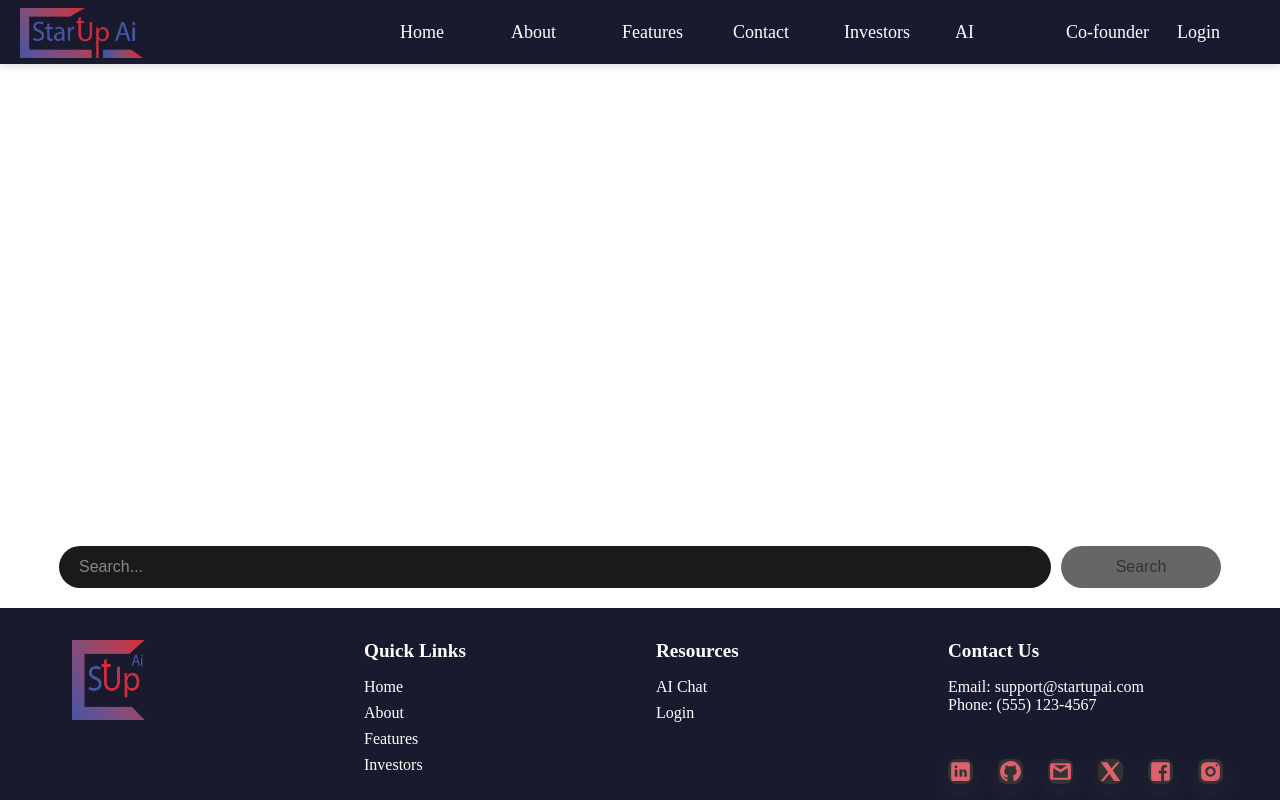
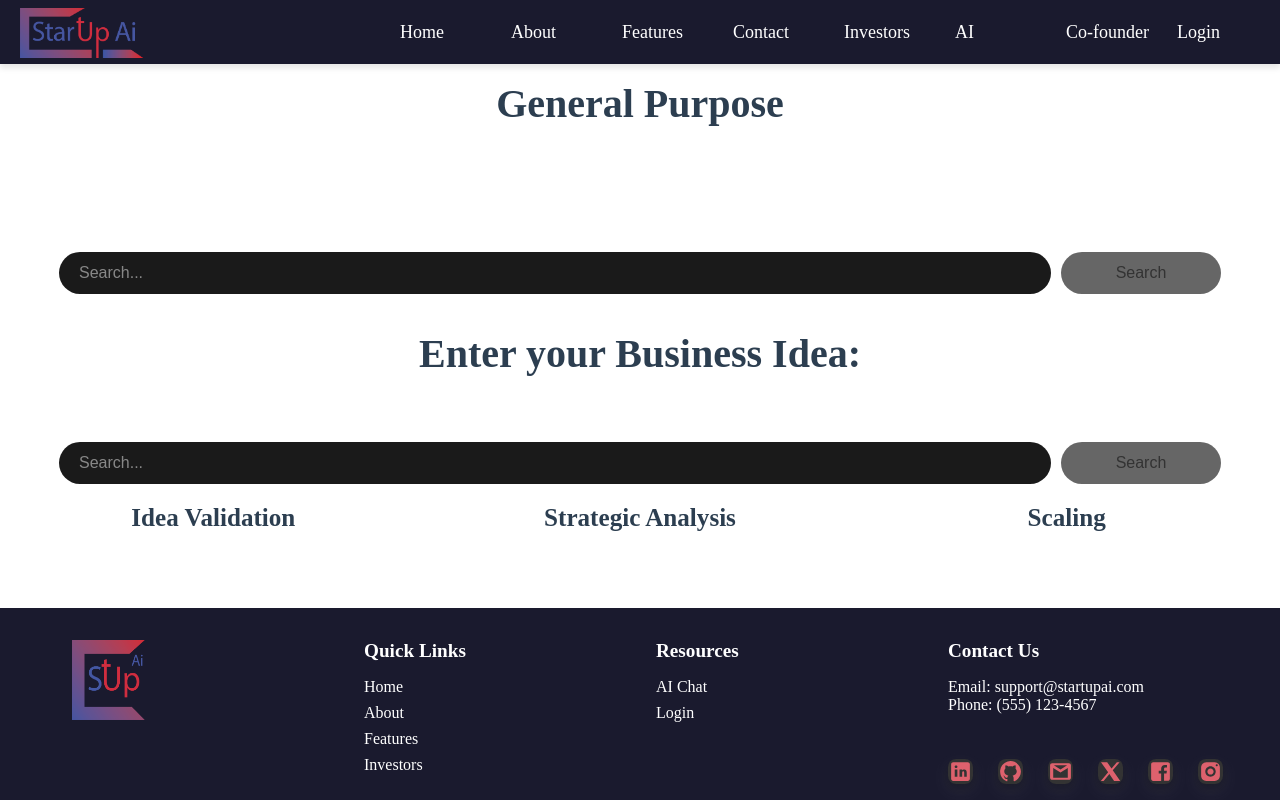
Before and after one commit to Mokshjain131/Pterodactyl, a React (Vite) app in the folder Frontend/: page /chat in a window 1280 px wide. Built offline with nearby package versions, Linux system fonts and the light colour scheme.

Commit message:
chat site changes

```diff
--- a/Frontend/src/pages/chat.jsx
+++ b/Frontend/src/pages/chat.jsx
@@ -36,6 +36,7 @@ function Chat() {
     return (
         <div className="chat-container">
             <Navbar />
+            <h2>General Purpose</h2>
             <div className="chat-content">
                 {/* Chat messages */}
                 <div className="messages-container">
@@ -78,6 +79,97 @@ function Chat() {
                     </button>
                 </div>
             </div>
+            <h2>Enter your Business Idea:</h2>
+            <div className="chat-content">
+                {/* Search input and button */}
+                <div className="input-container">
+                    <input
+                        type="text"
+                        value={searchQuery}
+                        onChange={(e) => setSearchQuery(e.target.value)}
+                        onKeyDown={(e) => {
+                            if (e.key === 'Enter' && searchQuery.trim()) {
+                                fetchLinks();
+                            }
+                        }}
+                        placeholder="Search..."
+                    />
+                    <button
+                        onClick={fetchLinks}
+                        disabled={!searchQuery.trim()}
+                    >
+                        Search
+                    </button>
+                </div>
+            </div>
+            <div className='ChatFlexer'>
+            <div className="chat-content">
+                <h3>Idea Validation</h3>
+                {/* Chat messages */}
+                <div className="messages-container">
+                    {messages.map((message, index) => (
+                    <div
+                        key={index}
+                        className={`message ${message.type}`}
+                    >
+                        <div className="message-content">
+                        {message.type === 'user' ? (
+                            message.content
+                        ) : (
+                            <pre>
+                            {JSON.stringify(message.content.response, null, 2)}
+                            </pre>
+                        )}
+                        </div>
+                    </div>
+                    ))}
+                </div>
+            </div>
+            <div className="chat-content">
+                <h3>Strategic Analysis</h3>
+                {/* Chat messages */}
+                <div className="messages-container">
+                    {messages.map((message, index) => (
+                    <div
+                        key={index}
+                        className={`message ${message.type}`}
+                    >
+                        <div className="message-content">
+                        {message.type === 'user' ? (
+                            message.content
+                        ) : (
+                            <pre>
+                            {JSON.stringify(message.content.response, null, 2)}
+                            </pre>
+                        )}
+                        </div>
+                    </div>
+                    ))}
+                </div>
+            </div>
+            <div className="chat-content">
+                <h3>Scaling</h3>
+                {/* Chat messages */}
+                <div className="messages-container">
+                    {messages.map((message, index) => (
+                    <div
+                        key={index}
+                        className={`message ${message.type}`}
+                    >
+                        <div className="message-content">
+                        {message.type === 'user' ? (
+                            message.content
+                        ) : (
+                            <pre>
+                            {JSON.stringify(message.content.response, null, 2)}
+                            </pre>
+                        )}
+                        </div>
+                    </div>
+                    ))}
+                </div>
+            </div>
+            </div>
             <Footer />
         </div>
     )
--- a/Frontend/src/styles/chat.css
+++ b/Frontend/src/styles/chat.css
@@ -104,3 +104,22 @@
     background-color: #666;
     cursor: not-allowed;
 }
+
+h2{
+    text-align: center;
+    margin: 1rem;
+    color: #2c3e50;
+    font-size: 2.5rem;
+
+}
+
+h3{
+    text-align: center;
+    margin-bottom: 1rem;
+    color: #2c3e50;
+    font-size: 1.57rem;
+}
+
+.ChatFlexer{
+    display: flex;
+}
```
